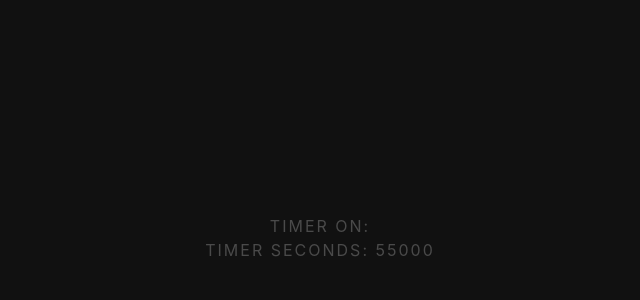
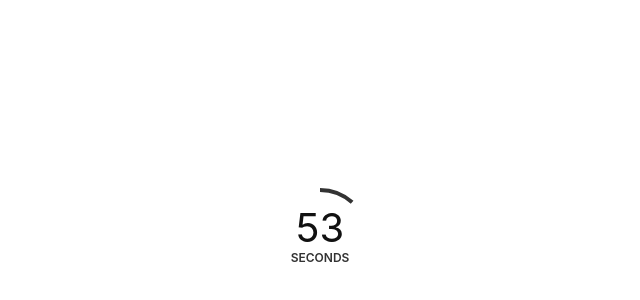
Before and after one commit to tarekgabarin/word_challenge, a React (Create React App) app: page / in a window 1280 px wide. Shown: the part 162-462 px from the top of the page, without its empty margins (320-960 px from the left). Built offline with nearby package versions, Linux system fonts and the light colour scheme.

Commit message:
finished styling the timer

```diff
--- a/src/components/WordChallenge.js
+++ b/src/components/WordChallenge.js
@@ -2,7 +2,7 @@ import React, {Component} from 'react';
 import PropTypes from 'prop-types';
 import '../index.css'
 import moment from 'moment';
-import {describeArc} from "../utils/helper";
+import {describeArc, mapNumber} from "../utils/helper";
 
 const TimerCircle = ({ radius }) => (
     <svg className='countdown-svg'>
@@ -16,13 +16,13 @@ class WordChallenge extends Component {
         super(props);
 
         //// Get the unit of a minute in milliseconds
-        const endTime = moment().add(60, 'seconds').format("MM DD YYYY, h:mm a");
-        const startTime = moment().format('"MM DD YYYY, h:mm a"');
-        const countdown = moment(endTime).diff(startTime);
+        // const endTime = moment().add(60, 'seconds').format("MM DD YYYY, h:mm a");
+        // const startTime = moment().format('"MM DD YYYY, h:mm a"');
+        // const countdown = moment(endTime).diff(startTime);
 
         this.state = {
             playerScore: 0,
-            timerMilliseconds: countdown,
+            timerMilliseconds: 60,
             timerOn: true,
             correctWord: "",
             playersGuess: "",
@@ -35,8 +35,8 @@ class WordChallenge extends Component {
          setInterval(() => {
 
             if(this.state.timerOn){
-                 const oneSecondFromCurrentTimer = this.state.timerMilliseconds - 1000;
-                 if (oneSecondFromCurrentTimer < 1000) {
+                 const oneSecondFromCurrentTimer = this.state.timerMilliseconds - 1;
+                 if (oneSecondFromCurrentTimer < 1) {
 
                      this.setState({
                          timerOn: false,
@@ -58,10 +58,23 @@ class WordChallenge extends Component {
 
 
     render() {
+
+        const secondsRadius = mapNumber(this.state.timerMilliseconds, 60, 0, 0, 360);
+
         return (
             <div>
-                <h1>Timer On: {this.state.timerOn}</h1>
-                <h1>Timer Seconds: {this.state.timerMilliseconds}</h1>
+
+
+
+                <div className='countdown-wrapper'>
+                    {this.state.timerMilliseconds && (
+                        <div className='countdown-item'>
+                            <TimerCircle radius={secondsRadius} />
+                            {this.state.timerMilliseconds}
+                            <span>seconds</span>
+                        </div>
+                    )}
+                </div>
             </div>
         );
     }
--- a/src/index.css
+++ b/src/index.css
@@ -5,7 +5,7 @@
 
 
 body {
-  background-color: #111;
+  background-color: #ffffff;
 
   display: flex;
   align-items: center;
```
